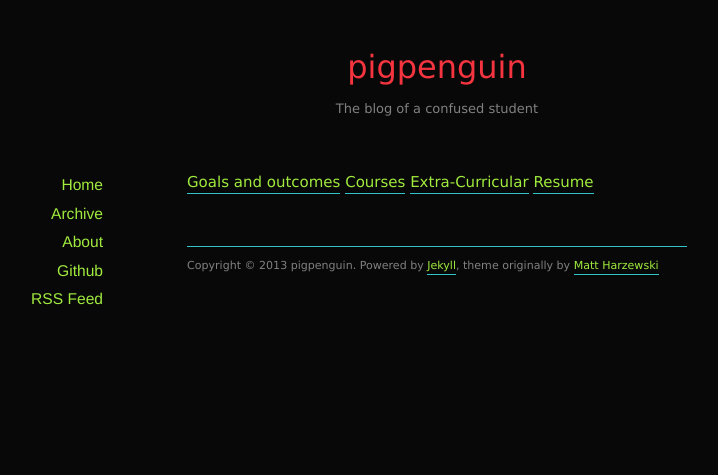
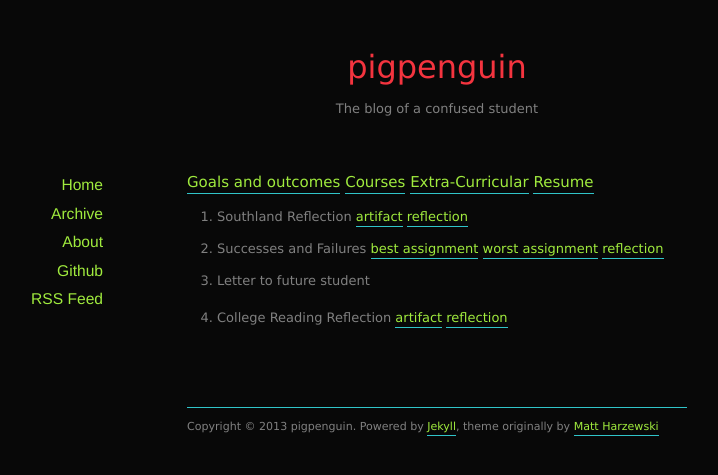
Before and after one commit to pigpenguin/website, a Jekyll site: the page built from eport/courses/index.markdown, in a window 1280 px wide. Shown: the top 475 px of the page, without its empty margins (203-921 px from the left). Built offline with Jekyll 4.4.1, drawn with Linux system fonts in a browser that asks for light colours; nearby versions of some CDN libraries.

Commit message:
added some stuff to the college courses tab

```diff
--- a/eport/courses/index.markdown
+++ b/eport/courses/index.markdown
@@ -5,3 +5,16 @@
 
 [Goals and outcomes](/eport/goals) [Courses](/eport/courses) [Extra-Curricular](/eport/extra) [Resume](/eport/resume)
 ---------------------------------------------------------------------------------------------
+
+* Southland Reflection
+[artifact](/eport/courses/a1)
+[reflection](/eport/courses/r1)
+* Successes and Failures
+[best assignment](/eport/courses/a2)
+[worst assignment](/eport/courses/a3)
+[reflection](/eport/courses/r2)
+* Letter to future student
+
+* College Reading Reflection
+[artifact](/eport/courses/a4)
+[reflection](/eport/courses/r3)
```
Also changed, not shown: 1 other file.
